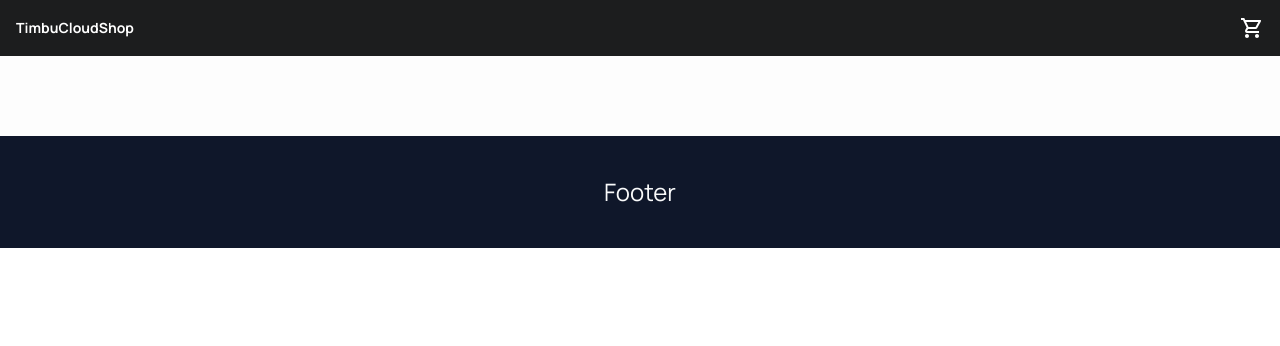
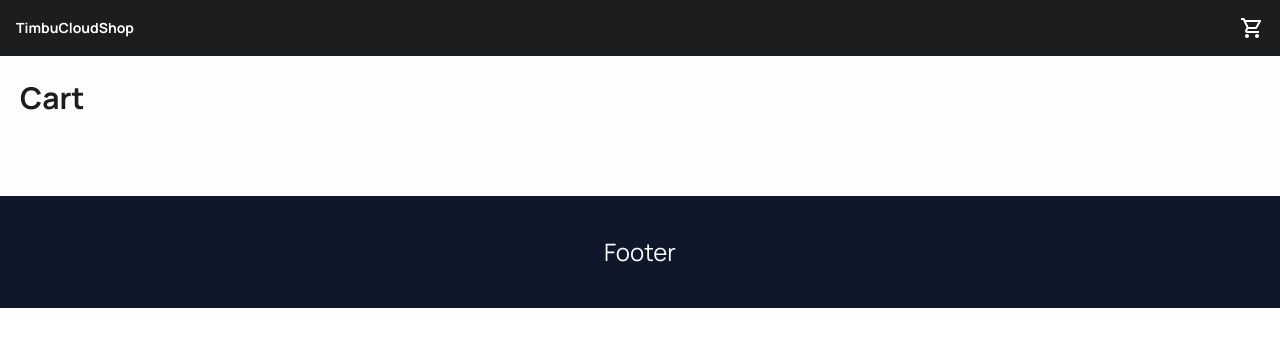
Before and after one commit to kushyzee/timbu-cloud-shop, a React (Vite) app: page /cart in a window 1280 px wide. Shown: the top 346 px of the page. Built offline with nearby package versions, Linux system fonts and the light colour scheme.

Commit message:
Update cart

```diff
--- a/src/pages/Cart.jsx
+++ b/src/pages/Cart.jsx
@@ -4,7 +4,7 @@
   return (
     <section className="">
       <div>
-
+        <h1 className="text-3xl font-bold text-customGray-800">Cart</h1>
       </div>
     </section>
   )
--- a/src/pages/Home.jsx
+++ b/src/pages/Home.jsx
@@ -3,7 +3,6 @@
 const Home = () => {
   return (
     <main className="text-base text-customGray-800">
-      <Hero />
       <Products />
     </main>
   );
```
